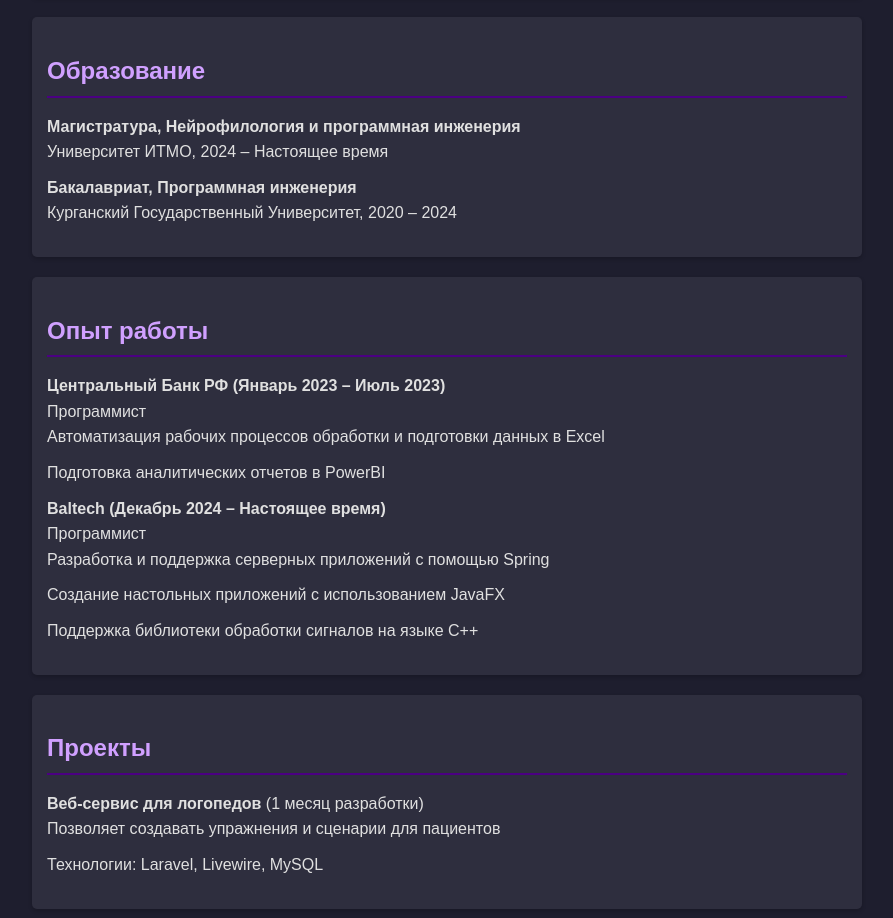
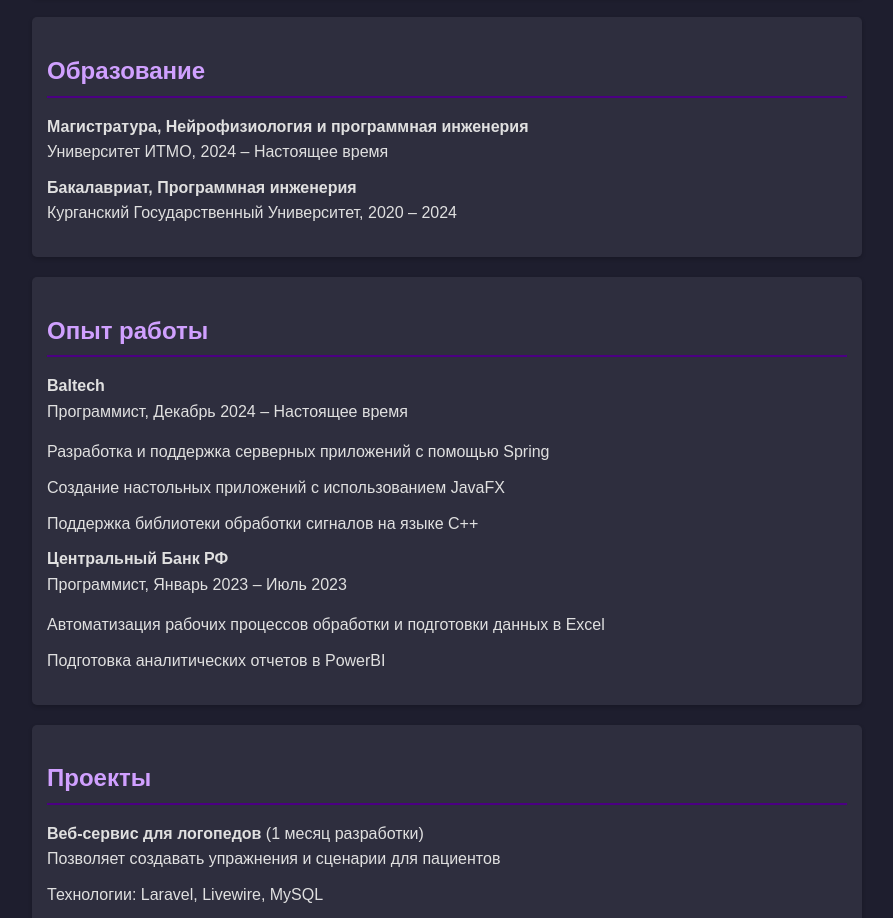
Before and after one commit to PeregrinAl/PeregrinAl.github.io, a plain HTML site: page index.html in a window 1280 px wide. Shown: the part 1063-1981 px from the top of the page, without its empty margins (193-1086 px from the left). Drawn offline with Linux system fonts and the light colour scheme.

Commit message:
fix: grammar and hierarchy fix

```diff
--- a/index.html
+++ b/index.html
@@ -87,7 +87,7 @@
         <h2>Education</h2>
         <ul>
             <li>
-                <strong>Master's Degree, Neurophilosophy and Software Engineering</strong><br>
+                <strong>Master's Degree, Neurophysiology and Software Engineering</strong><br>
                 ITMO University, 2024 – Present
             </li>
             <li>
@@ -101,7 +101,7 @@
         <h2>Образование</h2>
         <ul>
             <li>
-                <strong>Магистратура, Нейрофилология и программная инженерия</strong><br>
+                <strong>Магистратура, Нейрофизиология и программная инженерия</strong><br>
                 Университет ИТМО, 2024 – Настоящее время
             </li>
             <li>
@@ -115,20 +115,24 @@
         <h2>Work Experience</h2>
         <ul>
             <li>
-                <strong>Central Bank of Russia (January 2023 – July 2023)</strong><br>
-                Data Analyst
-                <ul>
-                    <li>Developed analytical reports in Excel and PowerBI</li>
-                    <li>Automated data processing workflows</li>
-                </ul>
-            </li>
-            <li>
-                <strong>Baltech (December 2024 – Present)</strong><br>
-                Programmer
+                <strong>Baltech</strong><br>
+                <div>Programmer, December 2024 – Present
+
+                </div>
                 <ul>
                     <li>Developing server-side applications with Spring</li>
                     <li>Creating desktop applications using JavaFX</li>
                     <li>Building a signal processing library in C++</li>
+                </ul>
+            </li>
+            <li>
+                <strong>Central Bank of Russia</strong><br>
+                <div>Programmer, January 2023 – July 2023
+
+                </div>
+                <ul>
+                    <li>Developed analytical reports in Excel and PowerBI</li>
+                    <li>Automated data processing workflows</li>
                 </ul>
             </li>
         </ul>
@@ -138,21 +142,25 @@
         <h2>Опыт работы</h2>
         <ul>
             <li>
-                <strong>Центральный Банк РФ (Январь 2023 – Июль 2023)</strong><br>
-                Программист
+                <strong>Baltech</strong><br>
+                <div>Программист, Декабрь 2024 – Настоящее время
+
+                </div>
+                <ul>
+                    <li>Разработка и поддержка серверных приложений с помощью Spring</li>
+                    <li>Создание настольных приложений с использованием JavaFX</li>
+                    <li>Поддержка библиотеки обработки сигналов на языке C++</li>
+                </ul>
+            </li>
+            <li>
+                <strong>Центральный Банк РФ</strong><br>
+                <div>Программист, Январь 2023 – Июль 2023
+
+                </div>
                 <ul>
                     <li>Автоматизация рабочих процессов обработки и подготовки данных в Excel</li>
                     <li>Подготовка аналитических отчетов в PowerBI</li>
 
-                </ul>
-            </li>
-            <li>
-                <strong>Baltech (Декабрь 2024 – Настоящее время)</strong><br>
-                Программист
-                <ul>
-                    <li>Разработка и поддержка серверных приложений с помощью Spring</li>
-                    <li>Создание настольных приложений с использованием JavaFX</li>
-                    <li>Поддержка библиотеки обработки сигналов на языке C++</li>
                 </ul>
             </li>
         </ul>
--- a/styles.css
+++ b/styles.css
@@ -83,3 +83,7 @@ a:visited {
     color: #e0e0e0;
 
 }
+
+div {
+    padding-bottom: 15px;
+}
```
